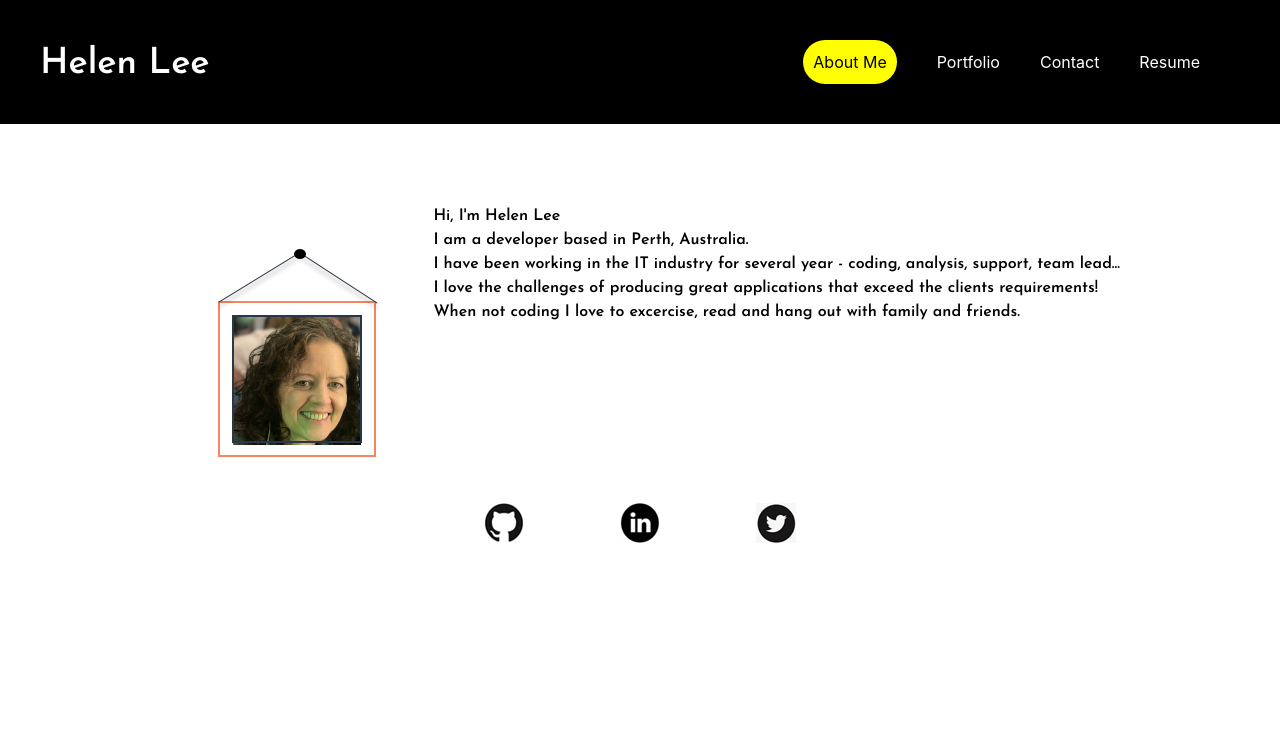
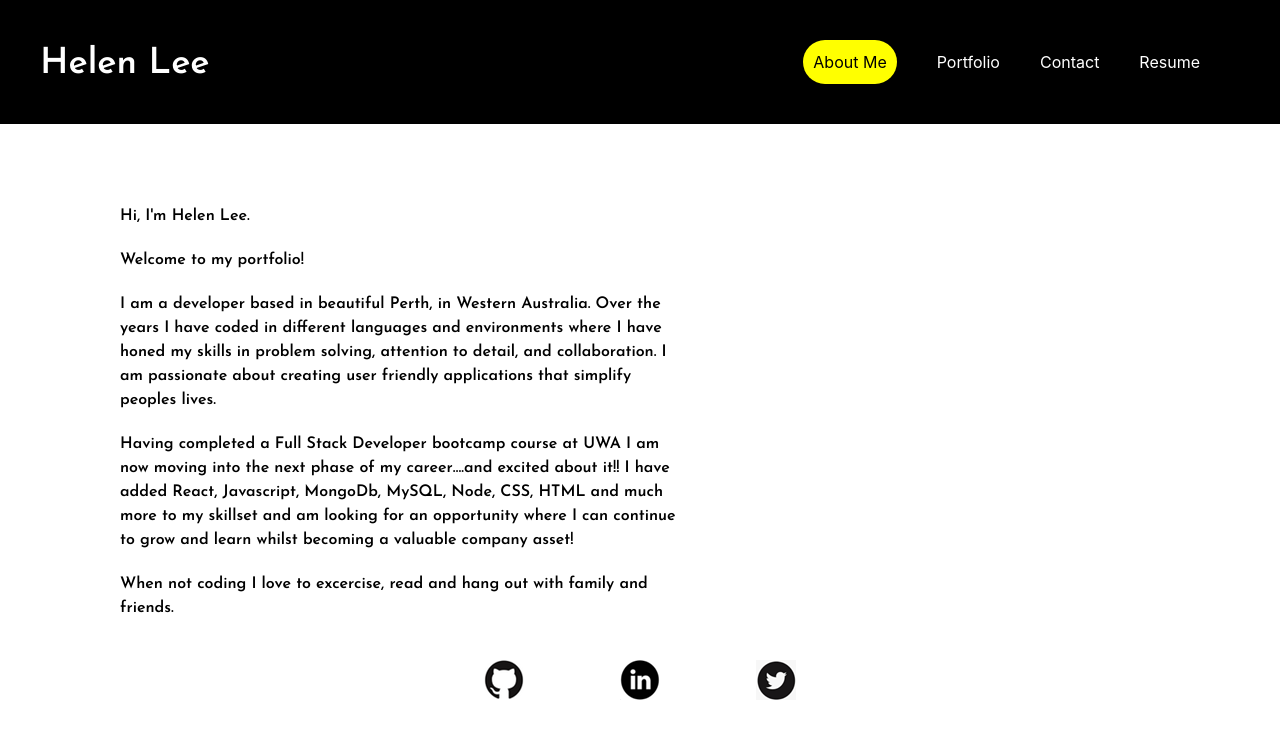
Before and after one commit to HelenELee/helen-lee-react-portfolio, a React (Create React App) app: page / in a window 1280 px wide. Shown: the top 738 px of the page. Built offline with nearby package versions, Linux system fonts and the light colour scheme.

Commit message:
added new photo

```diff
--- a/src/components/pages/About.js
+++ b/src/components/pages/About.js
@@ -1,19 +1,34 @@
 import React from 'react';
 //import profileImage from "../../assets/HelenLee.jpg";
-import helenImage from "../../assets/helen-framed.png";
+//import helenImage from "../../assets/helen-framed.png";
+//import helenImage from "../../assets/helen-beach.jpg";
+import helenImage from "../../assets/helen-beach-black-white-curl.jpg";
 
 export default function About() {
   return (
-    <main className="w-3/4 pt-20 m-auto flex flex-row">
-      <aside className="m-auto p-10">
-        <img src={helenImage} alt="Helen Lee head shot" class="photo" />
-      </aside>
-      <section>
-          <h1 className="about-me">Hi, I'm Helen Lee</h1>
-          <p className="about-me"> I am a developer based in Perth, Australia. </p>
-          <p className="about-me"> I have been working in the IT industry for several year - coding, analysis, support, team lead...</p>
-          <p className="about-me"> I love the challenges of producing great applications that exceed the clients requirements!</p>
-          <p className="about-me">When not coding I love to excercise, read and hang out with family and friends.     </p>
+    <main className="m-auto flex flex-row">
+      {/* <aside className="m-auto pr-10 w-2/4 h-2/4"> */}
+        {/* <img src={helenImage} alt="Helen Lee head shot" className="photo" /> */}
+        <aside className="pr-10 bg-dark hover:bg-light">
+
+        </aside>
+
+      {/* </aside> */}
+      <section className="w-2/4 pt-20 pl-20">
+          <h1 className="about-me mb-5">Hi, I'm Helen Lee.</h1>
+          <p className="about-me mb-5"> Welcome to my portfolio! </p>
+          <p className="about-me mb-5"> I am a developer based in beautiful Perth, in Western Australia.
+          Over the years I have coded in different languages and environments where I have honed my
+          skills in problem solving, attention to detail, and collaboration.
+          I am passionate about creating user friendly applications that simplify peoples lives. </p>
+          <p className="about-me mb-5">Having completed a Full Stack Developer bootcamp course at UWA
+          I am now moving into the next phase of my career….and excited about it!! I have added React,
+          Javascript, MongoDb, MySQL, Node, CSS, HTML and much more to my skillset and am looking for
+          an opportunity where I can continue to grow and learn whilst becoming a valuable company asset! </p>
+
+          <p className="about-me mb-10"> When not coding I love to excercise, read and hang out with family and friends.     </p>
+          {/* <p className="about-me">No matter what your current ability is, effort is what ignites that ability and
+turns it into accomplishment – Carol Dweck, Mindset</p> */}
       </section>
 
     </main>
```
